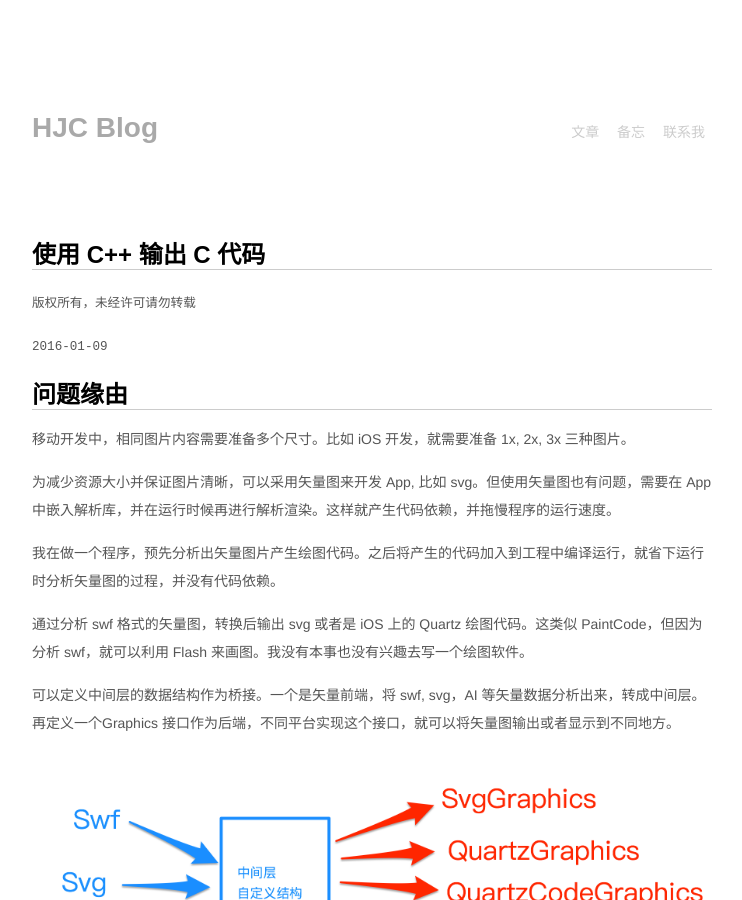
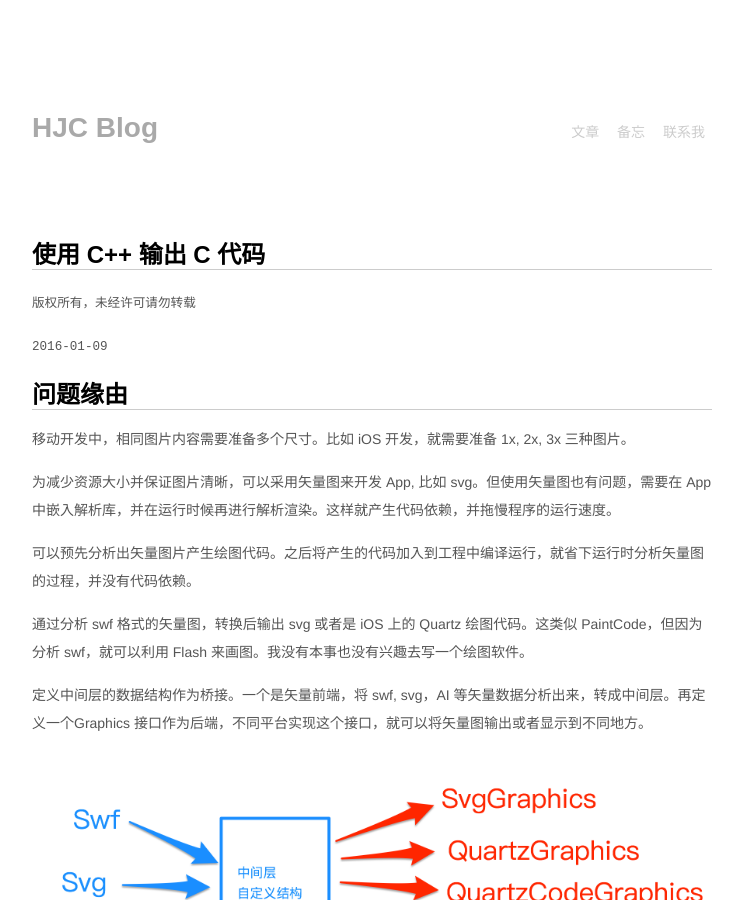
Before and after one commit to jzpangpang/hjcapple.github.com, a Jekyll site: the page built from _posts/2016-01-09-c-coder.md, in a window 1280 px wide and 900 px high. Shown: the whole window, without its empty margins (268-1010 px from the left). Built offline with Jekyll 4.4.1, drawn with Linux system fonts in a browser that asks for light colours; nearby versions of some CDN libraries; Markdown is read by kramdown in place of the engine named in the settings; some of the changed text lies outside the part shown.

Commit message:
修改一些语句和错别字

```diff
--- a/_posts/2016-01-09-c-coder.md
+++ b/_posts/2016-01-09-c-coder.md
@@ -9,11 +9,11 @@ published: true
 
 为减少资源大小并保证图片清晰，可以采用矢量图来开发 App, 比如 svg。但使用矢量图也有问题，需要在 App 中嵌入解析库，并在运行时候再进行解析渲染。这样就产生代码依赖，并拖慢程序的运行速度。
 
-我在做一个程序，预先分析出矢量图片产生绘图代码。之后将产生的代码加入到工程中编译运行，就省下运行时分析矢量图的过程，并没有代码依赖。
+可以预先分析出矢量图片产生绘图代码。之后将产生的代码加入到工程中编译运行，就省下运行时分析矢量图的过程，并没有代码依赖。
 
 通过分析 swf 格式的矢量图，转换后输出 svg 或者是 iOS 上的 Quartz 绘图代码。这类似 PaintCode，但因为分析 swf，就可以利用 Flash 来画图。我没有本事也没有兴趣去写一个绘图软件。
 
-可以定义中间层的数据结构作为桥接。一个是矢量前端，将 swf, svg，AI 等矢量数据分析出来，转成中间层。再定义一个Graphics 接口作为后端，不同平台实现这个接口，就可以将矢量图输出或者显示到不同地方。
+定义中间层的数据结构作为桥接。一个是矢量前端，将 swf, svg，AI 等矢量数据分析出来，转成中间层。再定义一个Graphics 接口作为后端，不同平台实现这个接口，就可以将矢量图输出或者显示到不同地方。
 
 ![swf-graphics.png](/media/images/swf-graphics.png)
 
```
Also changed, not shown: other parts of _posts/2016-01-09-c-coder.md (+1 -3 lines).
